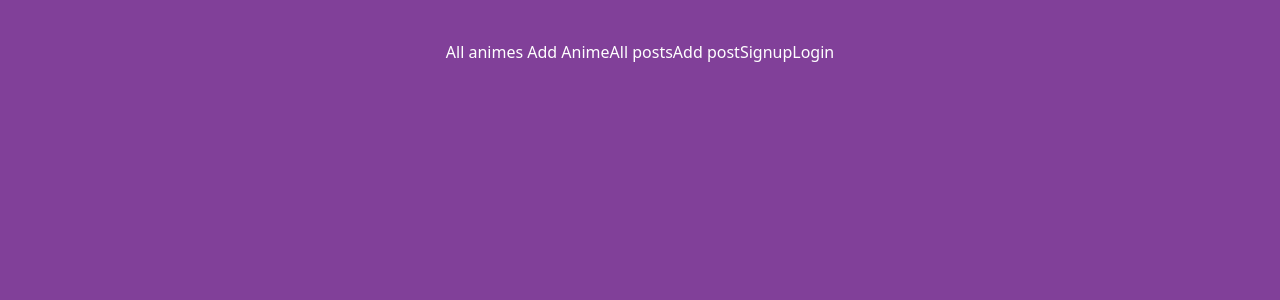
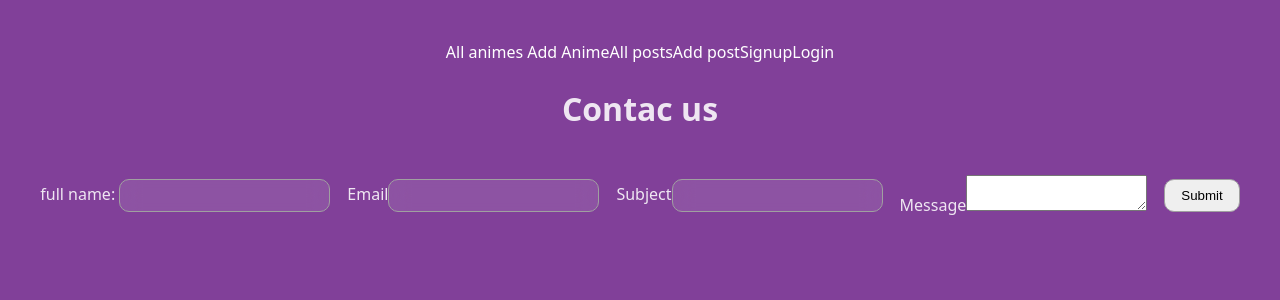
Before and after one commit to rahaf-af/Aniverse_Frontend, a React (Vite) app in the folder Aniverse/: page /contacus in a window 1280 px wide. Shown: the top 300 px of the page. Built offline with nearby package versions, Linux system fonts and the light colour scheme.

Commit message:
added ContactForm component

```diff
--- a/Aniverse/src/App.jsx
+++ b/Aniverse/src/App.jsx
@@ -19,6 +19,7 @@ import AnimeReview from './components/Anime/AnimeReview/AnimeReview'
 import PostComment from './components/Post/PostComment/PostComment'
 import MyAnimeFavoritList from './components/Anime/MyAnimeFavoritList/MyAnimeFavoritList'
 import MyPostFavoritList from './components/Post/MyPostFavoritList/MyPostFavoritList'
+import ContactForm from './components/Main_comp/ContactForm/ContactForm'
 import { getUserFromToken } from './lib/auth'
 import ProtectedRoute from './components/Auth/ProtectedRoute/'
 function App() {
@@ -30,9 +31,10 @@ function App() {
         <Routes>
             <Route path = '/signup' element={<Signup/>}/>
             <Route path = '/login' element={<Login setUser={setUser}/>}/>
-            <Route path = '/myprofile' element={<MyProfile setUser={setUser}/>}/>
+            <Route path = '/myprofile' element={<MyProfile setUser={setUser}/>}/>ContactForm
             <Route path = '/editprofile/:profileId' element={<ProfileForm/>}/>
             <Route path = '/home' element={<Home/>}/>
+            <Route path = '/contacus' element={<ContactForm/>}/>
             <Route path = '/animes' element={<Animes/>}/>
             <Route path = '/anime/:animeId' element={<AnimeDetail/>}/>
             <Route path = '/addAnime' element={<AnimeForm/>}/>
--- /dev/null
+++ b/Aniverse/src/components/Main_comp/ContactForm/ContactForm.jsx
@@ -0,0 +1,57 @@
+import React from 'react'
+import { useState , useEffect} from 'react'
+import axios from 'axios'
+import { useParams ,useNavigate } from 'react-router'
+import { authRequest, getUserFromToken, clearTokens } from "../../../lib/auth"
+
+function ContactForm() {
+  const navigate = useNavigate()
+  const [errors, seterrors] = useState()
+  const [formData , setformData]= useState({
+    full_name : '',
+    email:'',
+    subject: '',
+    message:''
+  })
+    if (errors){
+      return <h3>{errors}</h3>
+    }
+    async function submitHandler(event){
+        event.preventDefault()
+        const response = await authRequest({method:'post', url: 'http://127.0.0.1:8000/api/contact/' , data:formData})
+        console.log(response)
+        if (response.status === 201 ){
+            navigate('/home')
+        }
+    }
+    function changeHandler(event){
+    setformData({...formData, [event.target.name]: event.target.value})
+    console.log(formData)
+  }
+  return (
+    <>
+        <h1>Contac us</h1>
+      <form onSubmit={submitHandler}>
+        <div>
+            <label htmlFor='full_name'>full name: </label>
+            <input onChange={changeHandler} value={formData.full_name} id='full_name' name='full_name' type='text'/>
+        </div>
+        <div>
+            <label htmlFor='email'>Email</label>
+            <input onChange={changeHandler} value={formData.email} id='email' name='email' type='text'/>
+        </div>
+        <div>
+            <label htmlFor='subject'>Subject</label>
+            <input onChange={changeHandler} value={formData.subject} id='subject' name='subject' type='text'/>
+        </div>
+        <div>
+            <label htmlFor='message'>Message</label>
+            <textarea onChange={changeHandler} value={formData.message} id='message' name='message' type='text'/>
+        </div>
+        <button type='submit'>Submit</button>
+      </form>
+    </>
+  )
+}
+
+export default ContactForm
--- a/Aniverse/src/components/Main_comp/Home/Home.jsx
+++ b/Aniverse/src/components/Main_comp/Home/Home.jsx
@@ -2,7 +2,9 @@ import React from 'react'
 
 function Home() {
   return (
-    <div>Home</div>
+    <>
+    <h1>home</h1>
+    </>
   )
 }
 
--- a/Aniverse/src/components/NaavBar/NavBar.jsx
+++ b/Aniverse/src/components/NaavBar/NavBar.jsx
@@ -14,6 +14,7 @@ function NavBar({ user, setUser }) {
             ?
             <>
               <Link to={'/myprofile'}>my profile</Link>
+              <Link to={'/contacus'}>Contacus</Link>
               <LogoutButton setUser={setUser}></LogoutButton>
             </>
             :
```
